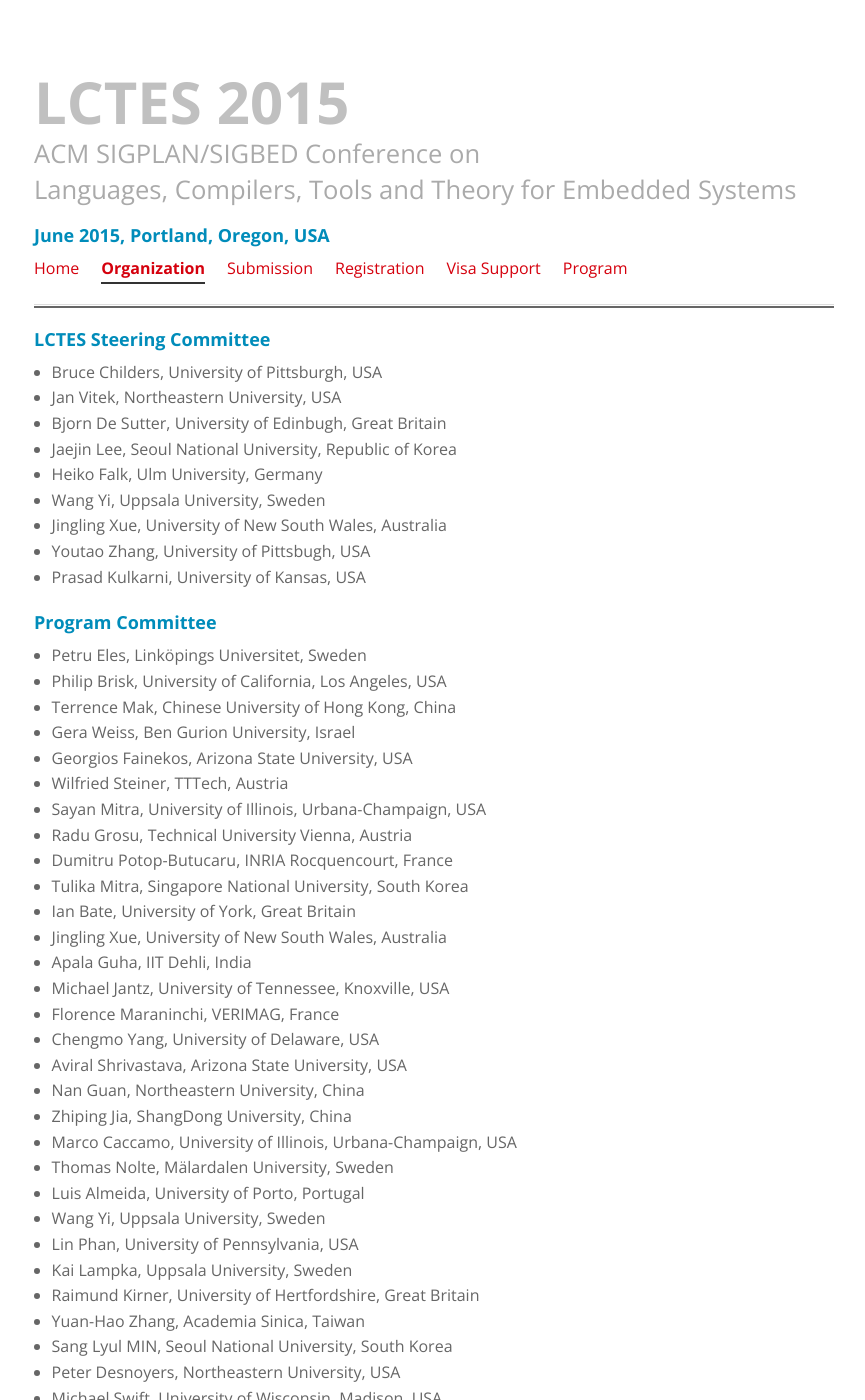
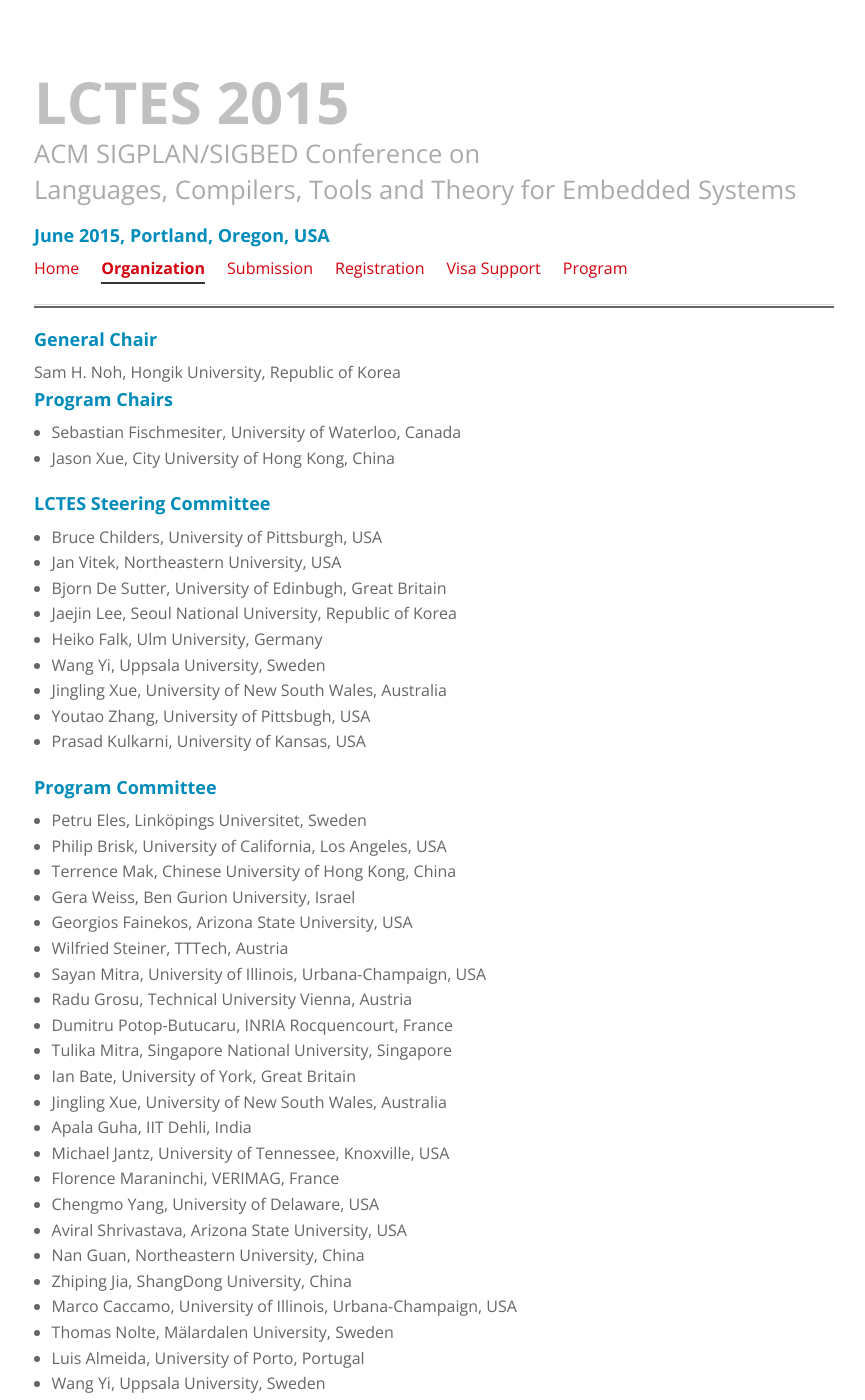
Before and after one commit to GSathish/lctes2015, a Jekyll site: the page built from organization/index.html, in a window 1280 px wide and 1400 px high. Shown: the whole window, without its empty margins (26-891 px from the left). Built offline with Jekyll 4.4.1, drawn with Linux system fonts in a browser that asks for light colours.

Commit message:
Update index.html

```diff
--- a/organization/index.html
+++ b/organization/index.html
@@ -4,6 +4,15 @@
 current: organization
 description: LCTES 2015 Organizing Committee
 ---
+
+<h3>General Chair</h3>
+Sam H. Noh, Hongik University, Republic of Korea
+
+<h3>Program Chairs</h3>
+<ul>
+<li>Sebastian Fischmesiter, University of Waterloo, Canada</li>
+<li>Jason Xue, City University of Hong Kong, China</li>
+</ul>
 
 <h3>LCTES Steering Committee</h3>
 <ul>
@@ -30,7 +39,7 @@
 <li>Sayan Mitra, University of Illinois, Urbana-Champaign, USA</li>
 <li>Radu Grosu, Technical University Vienna, Austria</li>
 <li>Dumitru Potop-Butucaru, INRIA Rocquencourt, France</li>
-<li>Tulika Mitra, Singapore National University, South Korea</li>
+<li>Tulika Mitra, Singapore National University, Singapore</li>
 <li>Ian Bate, University of York, Great Britain</li>
 <li>Jingling Xue, University of New South Wales, Australia</li>
 <li>Apala Guha, IIT Dehli, India</li>
```
